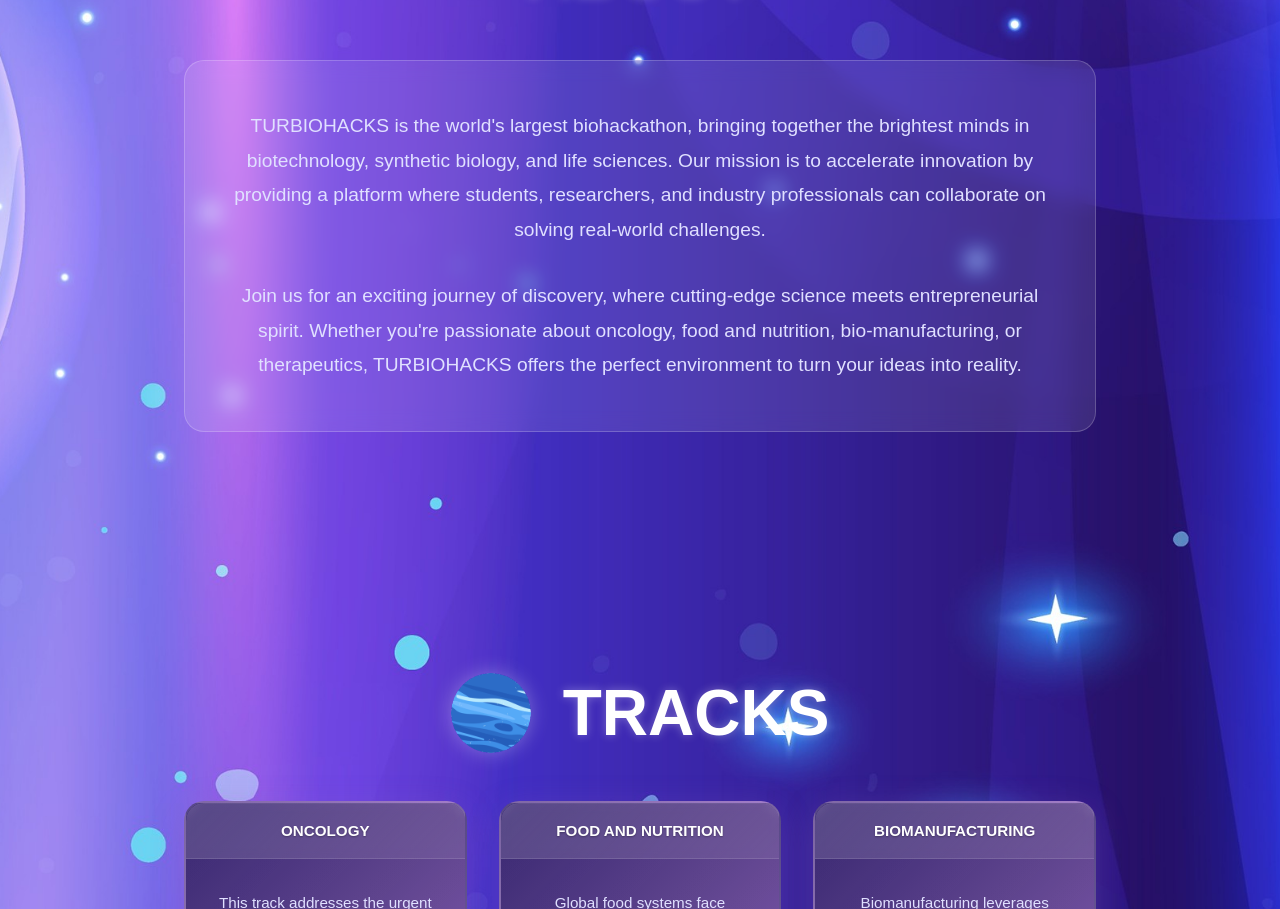
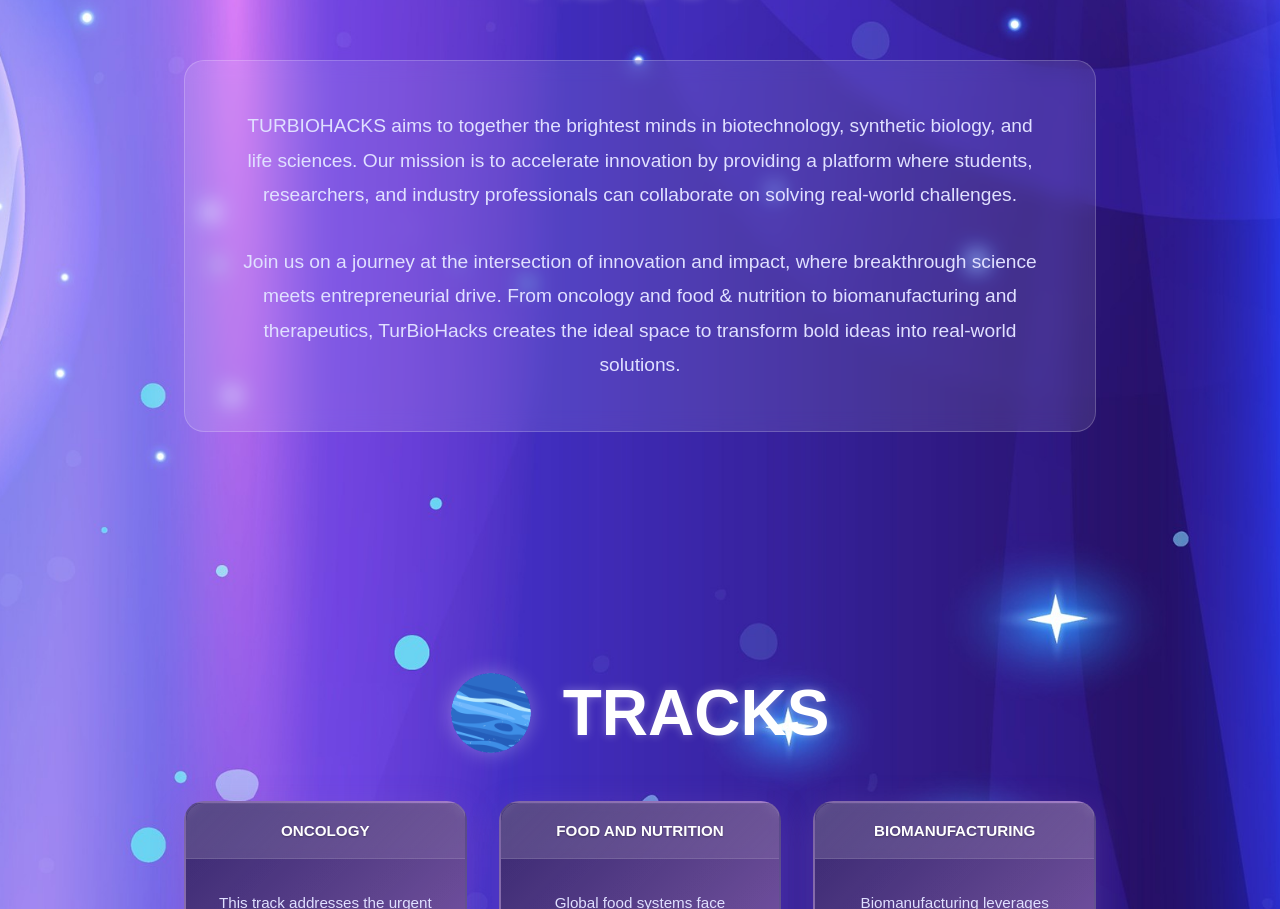
Before and after one commit to igemwebops/turbiohacks, a Next.js app: page / in a window 1280 px wide. Shown: the part 1098-2007 px from the top of the page. Built offline with nearby package versions, Linux system fonts and the light colour scheme.

Commit message:
Revise About section for improved messaging

```diff
--- a/app/components/About.tsx
+++ b/app/components/About.tsx
@@ -5,16 +5,15 @@ export default function About() {
         <h2 className="section-title">ABOUT</h2>
         <div className="about-card">
           <p className="about-text">
-            TURBIOHACKS is the world&apos;s largest biohackathon, bringing together the brightest minds
-            in biotechnology, synthetic biology, and life sciences. Our mission is to accelerate
-            innovation by providing a platform where students, researchers, and industry professionals
+            TURBIOHACKS aims to together the brightest minds in biotechnology, synthetic biology, and life sciences.
+            Our mission is to accelerate innovation by providing a platform where students, researchers, and industry professionals
             can collaborate on solving real-world challenges.
           </p>
           <p className="about-text">
-            Join us for an exciting journey of discovery, where cutting-edge science meets
-            entrepreneurial spirit. Whether you&apos;re passionate about oncology, food and nutrition,
-            bio-manufacturing, or therapeutics, TURBIOHACKS offers the perfect environment to
-            turn your ideas into reality.
+            Join us on a journey at the intersection of innovation and impact,
+            where breakthrough science meets entrepreneurial drive.
+            From oncology and food & nutrition to biomanufacturing and therapeutics,
+            TurBioHacks creates the ideal space to transform bold ideas into real-world solutions.
           </p>
         </div>
       </div>
```
